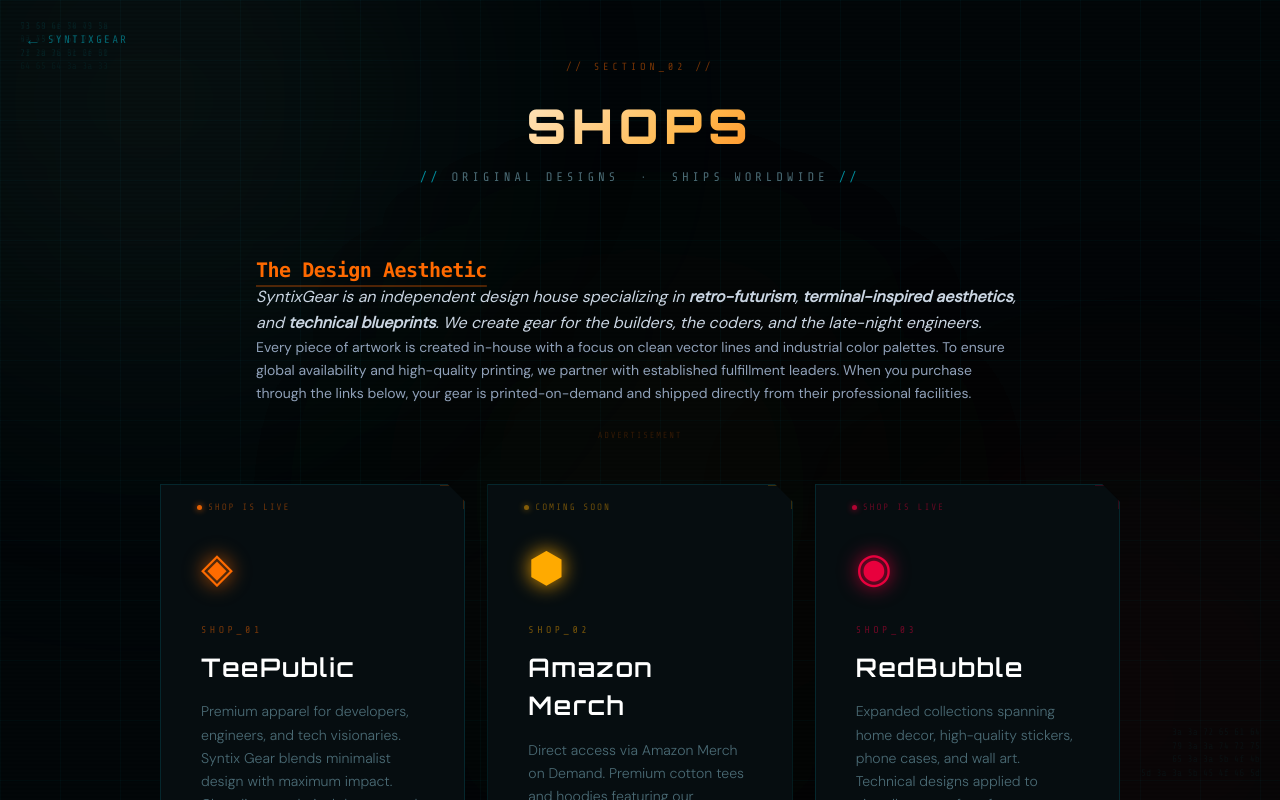
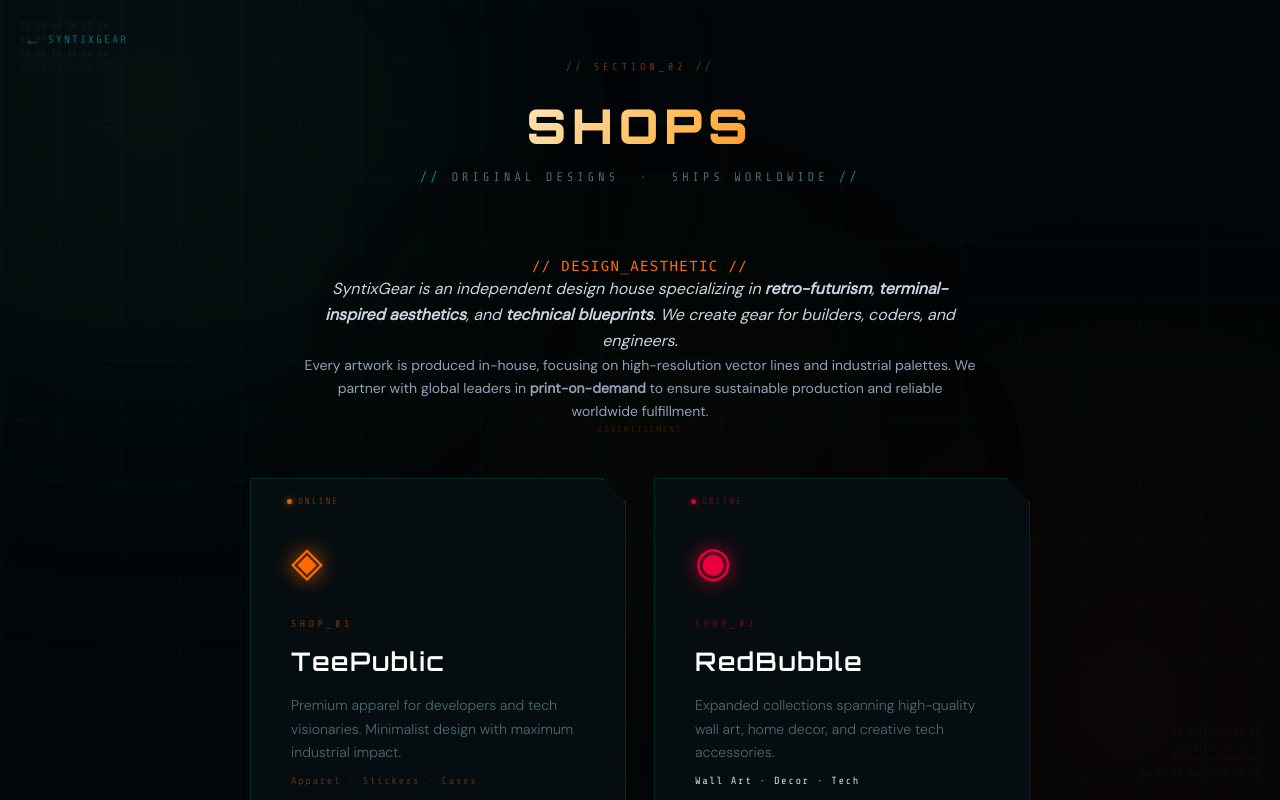
Before and after one commit to walkerd0818/syntixgear-hub, a Next.js app: page /shops in a window 1280 px wide. Built offline with nearby package versions, Linux system fonts and the light colour scheme.

Commit message:
Remove Amazon Merch

```diff
--- a/app/shops/page.tsx
+++ b/app/shops/page.tsx
@@ -5,7 +5,7 @@
     canonical: '/shops',
   },
   title: 'SyntixGear Shops | Apparel & Graphic Design for Creators',
-  description: 'Original technical apparel and industrial graphic design. Browse the SyntixGear collections across TeePublic, Amazon, and RedBubble.',
+  description: 'Original technical apparel and industrial graphic design. Browse the SyntixGear collections across TeePublic and RedBubble.',
 };
 
 export default function ShopsPage() {
@@ -39,23 +39,19 @@
           </p>
         </header>
 
-         {/* NEW CONTENT: BRAND PHILOSOPHY SECTION */}
-        <section className="shops-intro max-w-3xl mx-auto my-12 px-4 text-slate-400">
-          <h2 className="text-xl font-bold text-orange-500 mb-4 font-mono tracking-tight underline decoration-orange-500/30 underline-offset-8">
-            The Design Aesthetic
-          </h2>
-          <p className="mb-4 leading-relaxed italic text-slate-300">
+         {/* BRAND PHILOSOPHY: Essential for AdSense Value */}
+        <section className="home-intro text-center max-w-2xl mx-auto my-12 px-4">
+          <h2 className="text-orange-500 font-mono text-sm mb-4 uppercase tracking-widest">// Design_Aesthetic //</h2>
+          <p className="text-slate-300 leading-relaxed italic">
             SyntixGear is an independent design house specializing in <strong>retro-futurism</strong>,
             <strong> terminal-inspired aesthetics</strong>, and <strong>technical blueprints</strong>.
-            We create gear for the builders, the coders, and the late-night engineers.
+            We create gear for builders, coders, and engineers.
           </p>
-          <p className="text-sm leading-relaxed">
-            Every piece of artwork is created in-house with a focus on clean vector lines and industrial
-            color palettes. To ensure global availability and high-quality printing, we partner with
-            established fulfillment leaders. When you purchase through the links below, your gear is
-            printed-on-demand and shipped directly from their professional facilities.&nbsp;
+          <p className="text-sm text-slate-400 mt-4 leading-relaxed">
+            Every artwork is produced in-house, focusing on high-resolution vector lines and industrial
+            palettes. We partner with global leaders in <strong>print-on-demand</strong> to ensure
+            sustainable production and reliable worldwide fulfillment.
           </p>
-           <p>&nbsp;</p>
         </section>
 
        {/* AD SLOT TOP */}
@@ -71,96 +67,74 @@
           />
         </div>
 
-
-        <div className="cards cards-shops">
-
+        {/* CENTERED CARDS: Using the same 'cards' class as Home page */}
+        <div className="cards">
           {/* TeePublic */}
           <a
             className="card card-orange"
-            href="https://www.teepublic.com/user/syntixgear"
+            href="https://www.teepublic.com"
             target="_blank"
             rel="noopener noreferrer"
           >
             <span className="card-status">
               <span className="status-dot" />
-              Shop is live
+              online
             </span>
             <span className="card-icon">◈</span>
             <div className="card-label">shop_01</div>
             <div className="card-title">TeePublic</div>
             <p className="card-desc">
-              Premium apparel for developers, engineers, and tech visionaries.
-              Syntix Gear blends minimalist design with maximum impact.
-              Clean lines, technical themes, and essential graphics for your daily rotation.
+              Premium apparel for developers and tech visionaries.
+              Minimalist design with maximum industrial impact.
             </p>
+            <p className="card-meta">Apparel &middot; Stickers &middot; Cases</p>
             <div className="card-cta">Visit Shop →</div>
           </a>
 
-          {/* Amazon Merch */}
+          {/* RedBubble */}
           <a
-            className="card card-amazon"
-            href="https://www.amazon.com/s?rh=p_4%3AYOUR-BRAND"
+            className="card card-redbubble"
+            href="https://www.redbubble.com"
             target="_blank"
             rel="noopener noreferrer"
           >
             <span className="card-status">
               <span className="status-dot" />
-              coming soon
-            </span>
-            <span className="card-icon">⬢</span>
-            <div className="card-label">shop_02</div>
-            <div className="card-title">Amazon Merch</div>
-            <p className="card-desc">
-              Direct access via Amazon Merch on Demand. Premium cotton tees and
-              hoodies featuring our technical blueprints with Prime-eligible
-              logistics and trusted global fulfillment.
-            </p>
-            <div className="card-cta">Shop on Amazon →</div>
-          </a>
-
-          {/* RedBubble */}
-          <a
-            className="card card-redbubble"
-            href="https://www.redbubble.com/people/syntixgear/shop"
-            target="_blank"
-            rel="noopener noreferrer"
-          >
-            <span className="card-status">
-              <span className="status-dot" />
-              Shop is live
+              online
             </span>
             <span className="card-icon">◉</span>
-            <div className="card-label">shop_03</div>
+            <div className="card-label">shop_02</div>
             <div className="card-title">RedBubble</div>
             <p className="card-desc">
-              Expanded collections spanning home decor, high-quality stickers,
-              phone cases, and wall art. Technical designs applied to
-              virtually any surface for your workspace setup.
+              Expanded collections spanning high-quality wall art,
+              home decor, and creative tech accessories.
             </p>
+            <p className="card-meta">Wall Art &middot; Decor &middot; Tech</p>
             <div className="card-cta">Explore Designs →</div>
           </a>
-
+          <p>&nbsp;&nbsp;</p>
         </div>
 
-        {/* NEW CONTENT: COMMITMENT TO QUALITY */}
-        <section className="shops-details max-w-3xl mx-auto my-16 px-4 py-8 border-t border-slate-800/50">
-          <h2 className="text-slate-300 font-mono text-lg mb-6 tracking-widest text-center uppercase">// quality_protocol //</h2>
-          <div className="grid grid-cols-1 md:grid-cols-2 gap-8 text-xs text-slate-500 font-mono">
-            <div className="p-4 border border-slate-800 bg-slate-900/20">
-              <span className="text-orange-500 font-bold block mb-2">[ VECTOR_PRECISION ]</span>
-              All designs are exported as high-resolution vectors to ensure crisp print lines,
-              regardless of product size—from a laptop sticker to a large canvas print.
-            </div>
-            <div className="p-4 border border-slate-800 bg-slate-900/20">
-              <span className="text-cyan-500 font-bold block mb-2">[ GLOBAL_SHIPPING ]</span>
-              Through our partners, we offer worldwide shipping with local fulfillment centers
-              in the US, Europe, and Australia to minimize transit times and carbon footprint.
-            </div>
+        {/* QUALITY PROTOCOL: Adds Expertise and Trust (E-E-A-T) */}
+        <div className="legal-divider my-16 opacity-20" />
+
+        <section className="features-grid grid md:grid-cols-3 gap-8 px-4 max-w-4xl mx-auto text-sm text-slate-400 font-mono">
+          <div className="feature-item border border-slate-800 p-4 rounded bg-slate-900/50">
+            <h3 className="text-orange-500 mb-2">01. Print_Quality</h3>
+            <p>Our partners use DTG (Direct to Garment) and high-density printing to ensure long-lasting design clarity.</p>
+          </div>
+          <div className="feature-item border border-slate-800 p-4 rounded bg-slate-900/50">
+            <h3 className="text-cyan-500 mb-2">02. Global_Logistics</h3>
+            <p>Orders are routed to the nearest regional fulfillment center to minimize shipping times and carbon footprint.</p>
+          </div>
+          <div className="feature-item border border-slate-800 p-4 rounded bg-slate-900/50">
+            <h3 className="text-slate-200 mb-2">03. Support</h3>
+            <p>Fulfillment, returns, and tracking are managed through each platform's dedicated customer service protocols.</p>
           </div>
         </section>
 
         {/* AD SLOT BOTTOM */}
-        <div className="ad-slot ad-slot-bottom ad-slot-shops">
+        <div className="ad-slot ad-slot-bottom ad-slot-shops mt-16">
           <p className="ad-label ad-label-shops">advertisement</p>
           <ins
             className="adsbygoogle"
```
